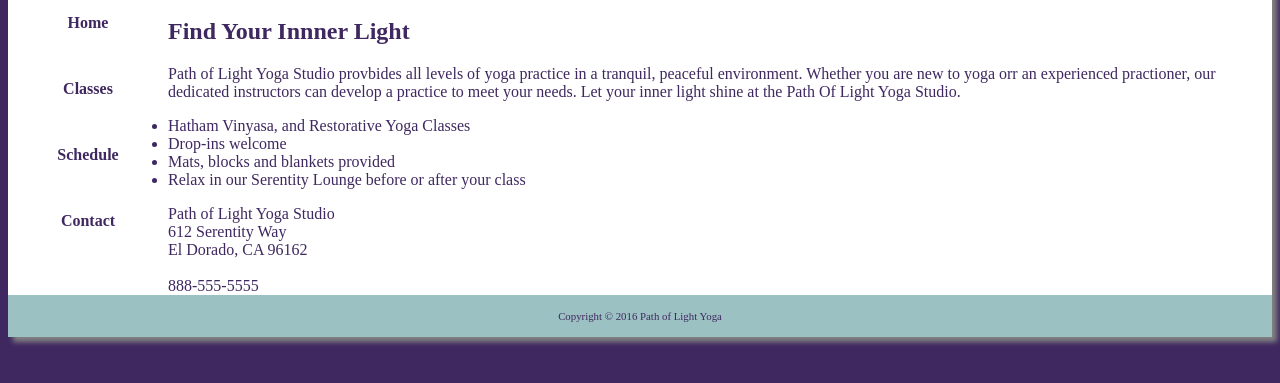
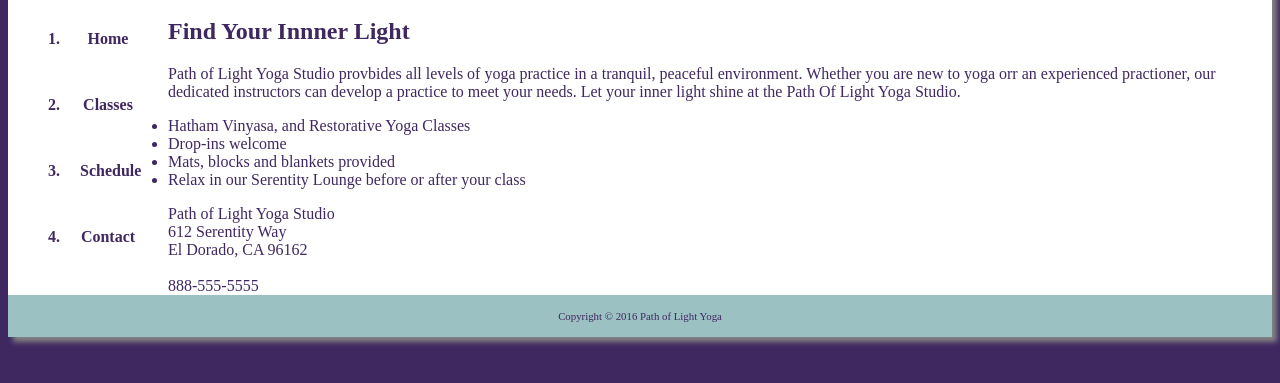
Before and after one commit to JosephPobega/CollegeWork, a plain HTML site: page COMP-140/YogaCastStudy/index.html in a window 1280 px wide. Shown: the part 199-582 px from the top of the page. Drawn offline with Linux system fonts and the light colour scheme.

Commit message:
Update index.html

```diff
--- a/COMP-140/YogaCastStudy/index.html
+++ b/COMP-140/YogaCastStudy/index.html
@@ -5,6 +5,10 @@
     <meta http-equiv="X-UA-Compatible" content="IE=edge">
     <meta name="viewport" content="width=device-width, initial-scale=1.0">
     <link rel="stylesheet" href="yoga.css">
+    <!--[if lt IE 9]>
+<script src="http://html5shim.googlecode.com/svn/trunk/html5.js">
+</script>
+<![endif]-->
     <title>Path of Light Yoga Studio
     </title>
 </head>
@@ -15,10 +19,12 @@
 </header>
 
 <nav>
-    <a href="index.html">Home</a>
-    <a href="classes.html">Classes</a>
-    <a href="schedule.html">Schedule</a>
-    <a href="contact.html">Contact</a>
+    <ol>
+    <li><a href="index.html">Home</a></li>
+    <li><a href="classes.html">Classes</a></li>
+    <li><a href="schedule.html">Schedule</a></li>
+    <li><a href="contact.html">Contact</a></li>
+    </ol>
 </nav>
 
 <img src="yogadoor.jpg">
```
